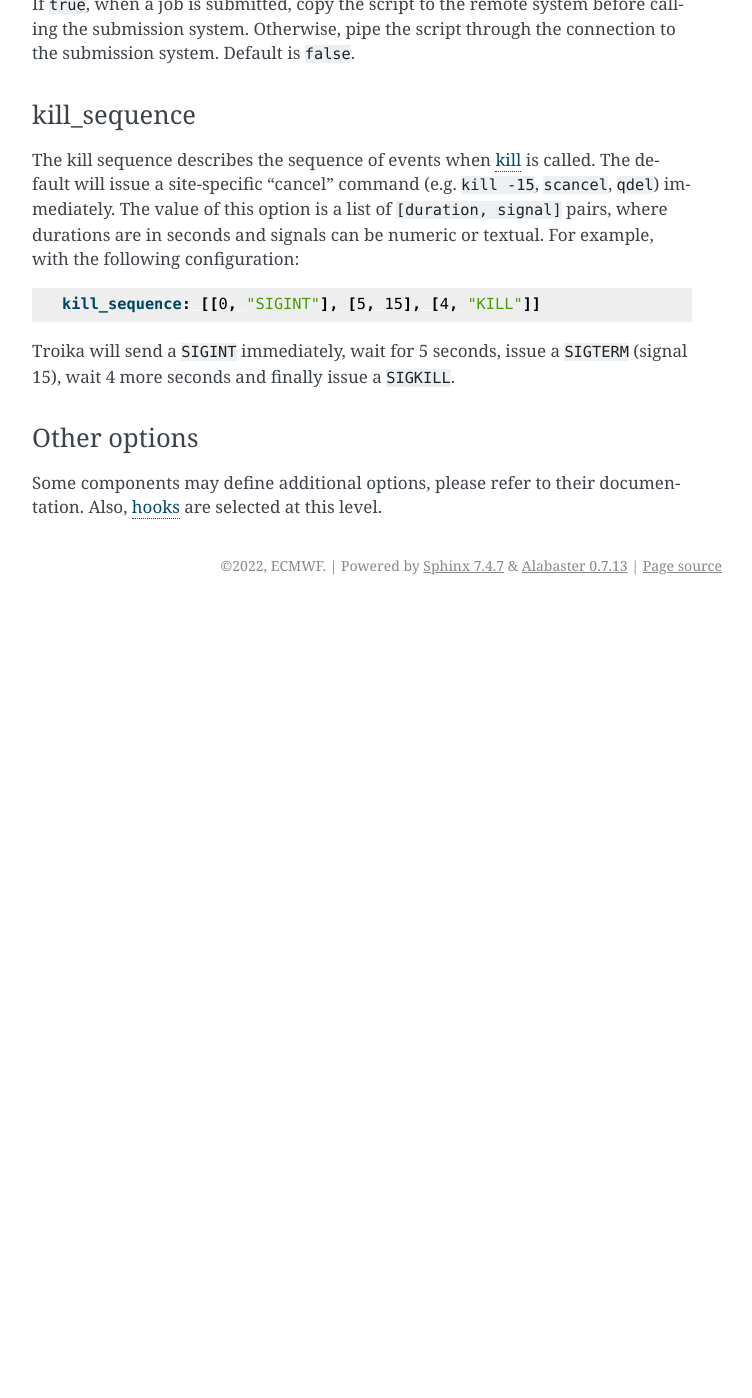
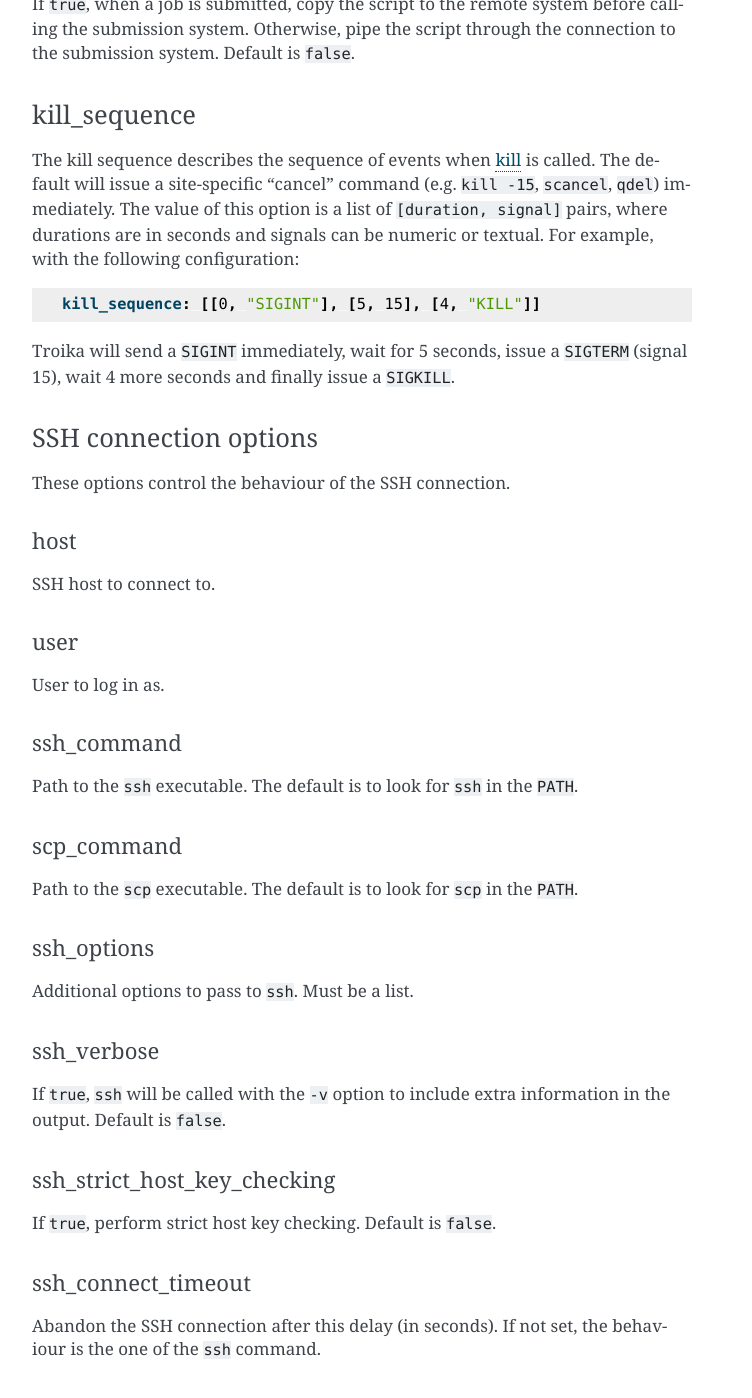
Before and after one commit to ecmwf/troika, a Sphinx documentation site: the page built from docs/reference/config.rst, in a window 1280 px wide and 1400 px high, scrolled down 1936 px. Shown: the whole window, without its empty margins (388-1140 px from the left). Built offline with Sphinx 7.4.7, drawn with Linux system fonts in a browser that asks for light colours; before the commit the page ends 2541 px from its top, so only the background shows below that; some of the changed text lies outside the part shown.

Commit message:
Document connections

```diff
--- a/docs/reference/config.rst
+++ b/docs/reference/config.rst
@@ -156,6 +145,58 @@
 ``SIGTERM`` (signal 15), wait 4 more seconds and finally issue a ``SIGKILL``.
 
 
+.. _ssh_connection_options:
+
+SSH connection options
+~~~~~~~~~~~~~~~~~~~~~~
+
+These options control the behaviour of the SSH connection.
+
+host
+^^^^
+
+SSH host to connect to.
+
+user
+^^^^
+
+User to log in as.
+
+ssh_command
+^^^^^^^^^^^
+
+Path to the ``ssh`` executable. The default is to look for ``ssh`` in the
+``PATH``.
+
+scp_command
+^^^^^^^^^^^
+
+Path to the ``scp`` executable. The default is to look for ``scp`` in the
+``PATH``.
+
+ssh_options
+^^^^^^^^^^^
+
+Additional options to pass to ``ssh``. Must be a list.
+
+ssh_verbose
+^^^^^^^^^^^
+
+If ``true``, ``ssh`` will be called with the ``-v`` option to include extra
+information in the output. Default is ``false``.
+
+ssh_strict_host_key_checking
+^^^^^^^^^^^^^^^^^^^^^^^^^^^^
+
+If ``true``, perform strict host key checking. Default is ``false``.
+
+ssh_connect_timeout
+^^^^^^^^^^^^^^^^^^^
+
+Abandon the SSH connection after this delay (in seconds). If not set, the
+behaviour is the one of the ``ssh`` command.
+
+
 Other options
 ~~~~~~~~~~~~~
 
--- a/docs/reference/connections/local.rst
+++ /dev/null
@@ -1,3 +0,0 @@
-
-Local connection
-================
--- a/docs/reference/connections/ssh.rst
+++ /dev/null
@@ -1,3 +0,0 @@
-
-SSH connection
-==============
--- a/docs/reference/index.rst
+++ b/docs/reference/index.rst
@@ -9,6 +9,6 @@
    cli
    config
    preprocessing
-   connections/index
+   connections
    sites/index
    hooks
```
Also changed, not shown: other parts of docs/reference/config.rst (+2 -13 lines), docs/reference/connections.rst (added, +26 -0 lines), docs/reference/connections/index.rst (deleted, +0 -10 lines).
